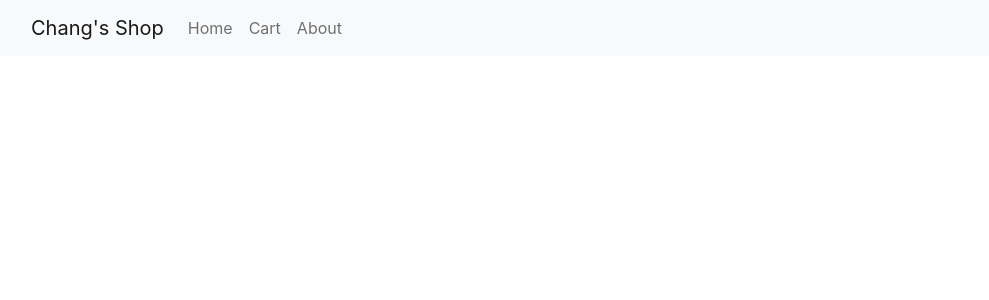
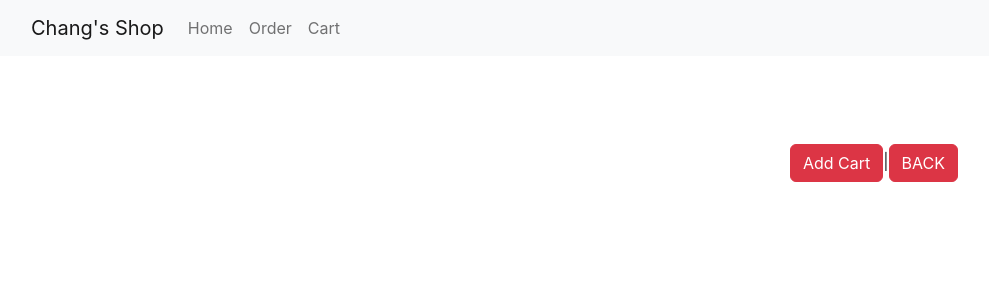
Before and after one commit to rinic75/phase-2-project, a React (Create React App) app: page /order in a window 1280 px wide. Shown: the top 300 px of the page, without its empty margins (51-1040 px from the left). Built offline with nearby package versions, Linux system fonts and the light colour scheme.

Commit message:
make orderPage and link useHistory

```diff
--- a/src/components/App.js
+++ b/src/components/App.js
@@ -5,6 +5,7 @@ import data from '../data';
 import NavBar from './NavBar';
 import { Route, Switch } from 'react-router-dom';
 import MainPage from './MainPage';
+import OrderPage from './OrderPage';
 
 
 function App() {
@@ -17,6 +18,9 @@ function App() {
       <Switch>
         <Route exact path="/">
           <MainPage items={items}/>
+        </Route>
+        <Route path="/order">
+          <OrderPage />
         </Route>
         <Route path="/cart">
           <div>Cart Page</div>
--- a/src/components/ItemCard.js
+++ b/src/components/ItemCard.js
@@ -1,15 +1,17 @@
 import React, { useState } from "react";
+import { Link, useHistory } from "react-router-dom";
 import ItemModal from "./Modal";
 
 function ItemCard({ item }) {
   const { img, title, price } = item
+  const history= useHistory();
   const [isOpen, setOpen] = useState(false)
   function handleClick() {
     setOpen(!isOpen)
   }
   function handleButtonClick(e) {
     e.stopPropagation()
-
+    history.push('/order')
   }
   return (
     <div className="col-md-4" onClick={handleClick}>
--- a/src/components/NavBar.js
+++ b/src/components/NavBar.js
@@ -11,8 +11,8 @@ function NavBar() {
           <Navbar.Brand>Chang's Shop</Navbar.Brand>
           <Nav className='me-auto'>
             <Nav.Link as={Link} to="/">Home</Nav.Link>
+            <Nav.Link as={Link} to="/order">Order</Nav.Link>
             <Nav.Link as={Link} to="/cart">Cart</Nav.Link>
-            <Nav.Link as={Link} to="/about">About</Nav.Link>
           </Nav>
         </Container>
       </Navbar>
--- a/src/components/OrderPage.js
+++ b/src/components/OrderPage.js
@@ -1,11 +1,27 @@
 import React from "react";
+import { useHistory } from "react-router-dom";
 
 function OrderPage() {
-  return(
-    <>
 
-    </>
+  // let {id} = useParams()
+  let history = useHistory()
+
+  return (
+    <div className="container">
+      <div className="row">
+        <div className="col-md-6">
+          <img src="" width="100%" />
+        </div>
+        <div className="col-md-6 mt-4">
+          <h4 className="pt-5">{  }</h4>
+          <p>{  }</p>
+          <p>{  }</p>
+          <button className="btn btn-danger">Add Cart</button>|
+          <button className="btn btn-danger" onClick={()=>{ history.goBack()}}>BACK</button>
+        </div>
+      </div>
+    </div>
   )
-}
+};
 
 export default OrderPage
```
